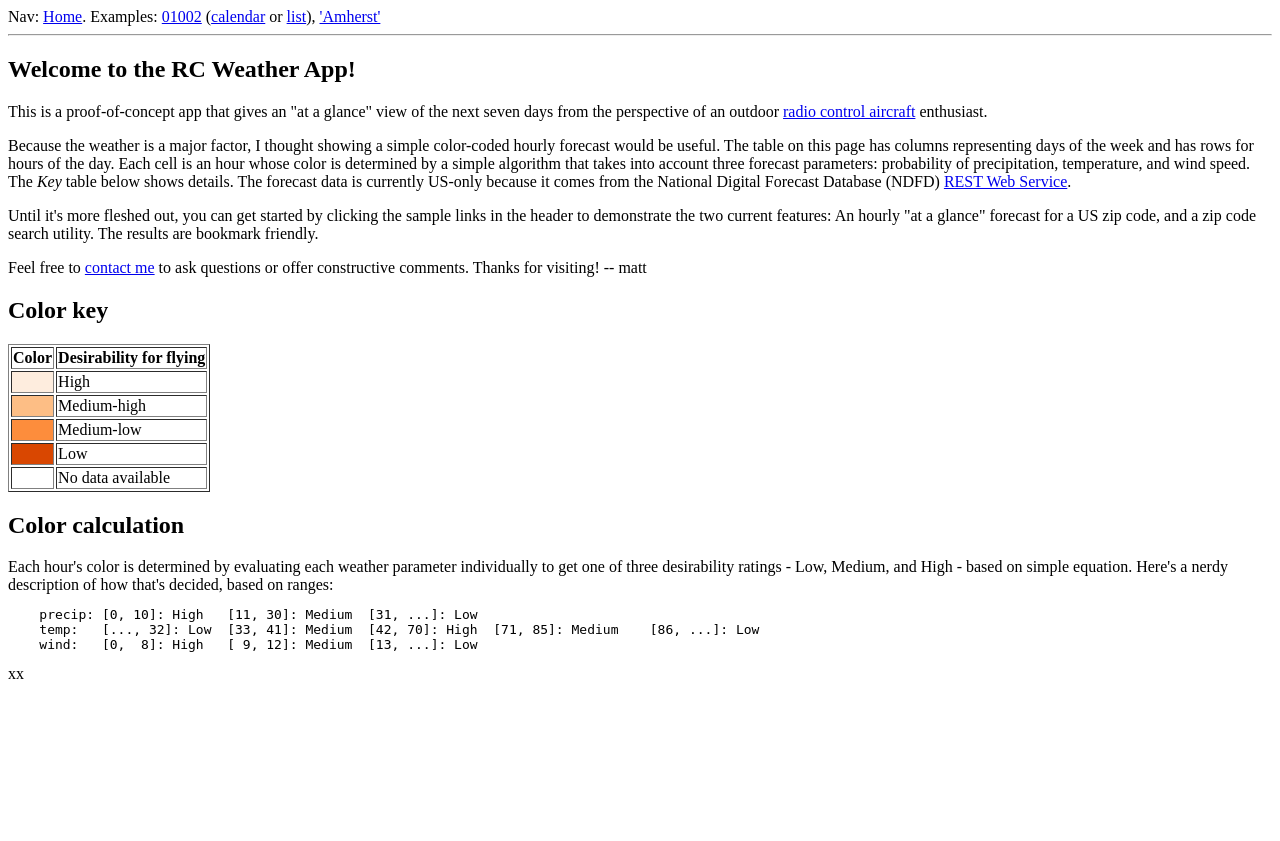
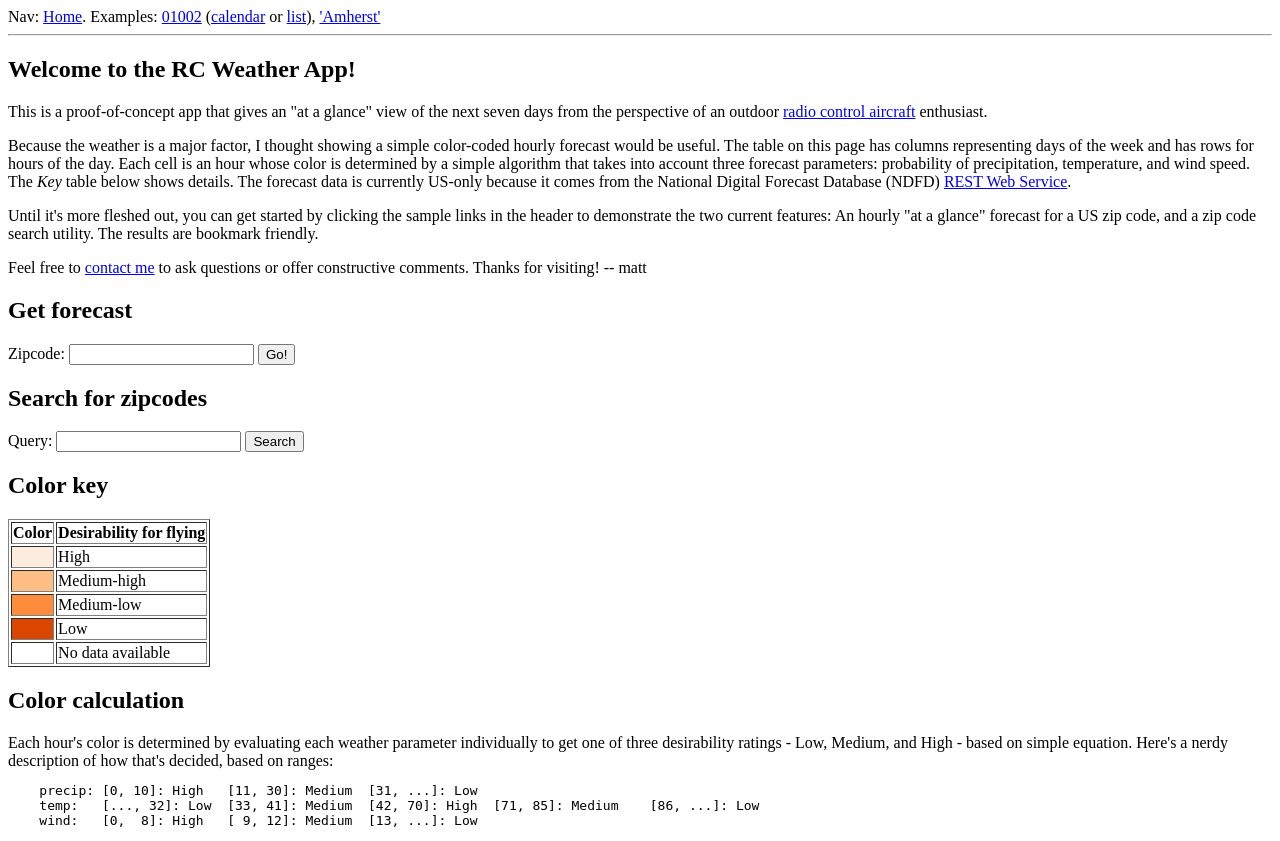
Before and after one commit to matthewcornell/peepweather, a Flask app: page / in a window 1280 px wide. Before the commit the page ends 679 px from the top, so only its background shows below. Run offline with Flask 2, Linux system fonts and the light colour scheme.

Commit message:
index forms for zipcode forecast and query!

```diff
--- a/app/routes.py
+++ b/app/routes.py
@@ -1,6 +1,6 @@
 from datetime import datetime
 
-from flask import render_template, request
+from flask import render_template, request, redirect, url_for
 
 from forecast.Hour import Hour
 from forecast.Forecast import Forecast
@@ -37,3 +37,23 @@ def forecastForZip(zipcode):
 @app.route('/search/<query>')
 def searchZip(query):
     return render_template("search.html", query=query, zipNameLatLonTuples=Forecast.searchZipcodes(query))
+
+
+#
+# forms
+#
+
+@app.route('/doZipSubmit', methods=['POST'])
+def doZipSubmit():
+    zipVal = request.form.get('zip_form_value', None)
+    try:
+        Forecast.latLonNameForZipcode(zipVal)
+        return redirect(url_for('forecastForZip', zipcode=zipVal))
+    except ValueError:
+        return render_template("index.html", invalidZipcode=zipVal, colorKeyHighToLow=Hour.COLOR_SEQ_HIGH_TO_LOW)
+
+
+@app.route('/doZipSearchSubmit', methods=['POST'])
+def doZipSearchSubmit():
+    queryVal = request.form.get('query_form_value', None)
+    return redirect(url_for('searchZip', query=queryVal))
--- a/app/templates/color-key.html
+++ b/app/templates/color-key.html
@@ -46,5 +46,3 @@ ranges:
     temp:   [..., 32]: Low  [33, 41]: Medium  [42, 70]: High  [71, 85]: Medium    [86, ...]: Low
     wind:   [0,  8]: High   [ 9, 12]: Medium  [13, ...]: Low
 </pre>
-
-xx
--- a/app/templates/forecast-footer.html
+++ b/app/templates/forecast-footer.html
@@ -3,5 +3,5 @@
     <li><a href="/forecast/{{ forecast.zipcode }}?format=list">list format</a></li>
     <li><a href="http://forecast.weather.gov/MapClick.php?lat={{ forecast.latLon[0]}}&lon={{ forecast.latLon[1]}}&site=all&smap=1">weather.gov 7-day forecast</a></li>
     <li><a href="http://forecast.weather.gov/MapClick.php?w0=t&w2=wc&w3=sfcwind&w3u=1&w4=sky&w5=pop&w13u=0&w16u=1&w17u=1&AheadHour=0&Submit=Submit&FcstType=graphical&textField1={{ forecast.latLon[0]}}&textField2={{ forecast.latLon[1]}}&site=all&unit=0&dd=0&bw=0">weather.gov 7-day forecast graph</a></li>
-    <li><a href="{{ self.weatherDotGovUrl }}">source data</a></li>
+    <li><a href="{{ forecast.weatherDotGovUrl() }}">source data</a></li>
 </ul>
--- a/app/templates/index.html
+++ b/app/templates/index.html
@@ -28,8 +28,29 @@
 
     <p> Feel free to <a href="http://www.matthewcornell.org/contact/">contact me</a> to ask questions or offer
         constructive comments. Thanks for visiting! -- matt
+    </p>
 
-    </p>
+
+    <h2>Get forecast</h2>
+
+    <form method="POST" action="{{ url_for('doZipSubmit') }}">
+        <label for="zipcode-id">Zipcode: </label>
+        <input id="zipcode-id" type="text" name="zip_form_value">
+        <input type="submit" value="Go!">
+    </form>
+
+    {% if invalidZipcode %}
+        <span style="color: red">Invalid zipcode: {{ invalidZipcode }}</span>
+    {% endif %}
+
+
+    <h2>Search for zipcodes</h2>
+
+    <form method="POST" action="{{ url_for('doZipSearchSubmit') }}">
+        <label for="query-id">Query: </label>
+        <input id="query-id" type="text" name="query_form_value">
+        <input type="submit" value="Search">
+    </form>
 
     {% include 'color-key.html' %}
 
```
Also changed, not shown: README.md.
